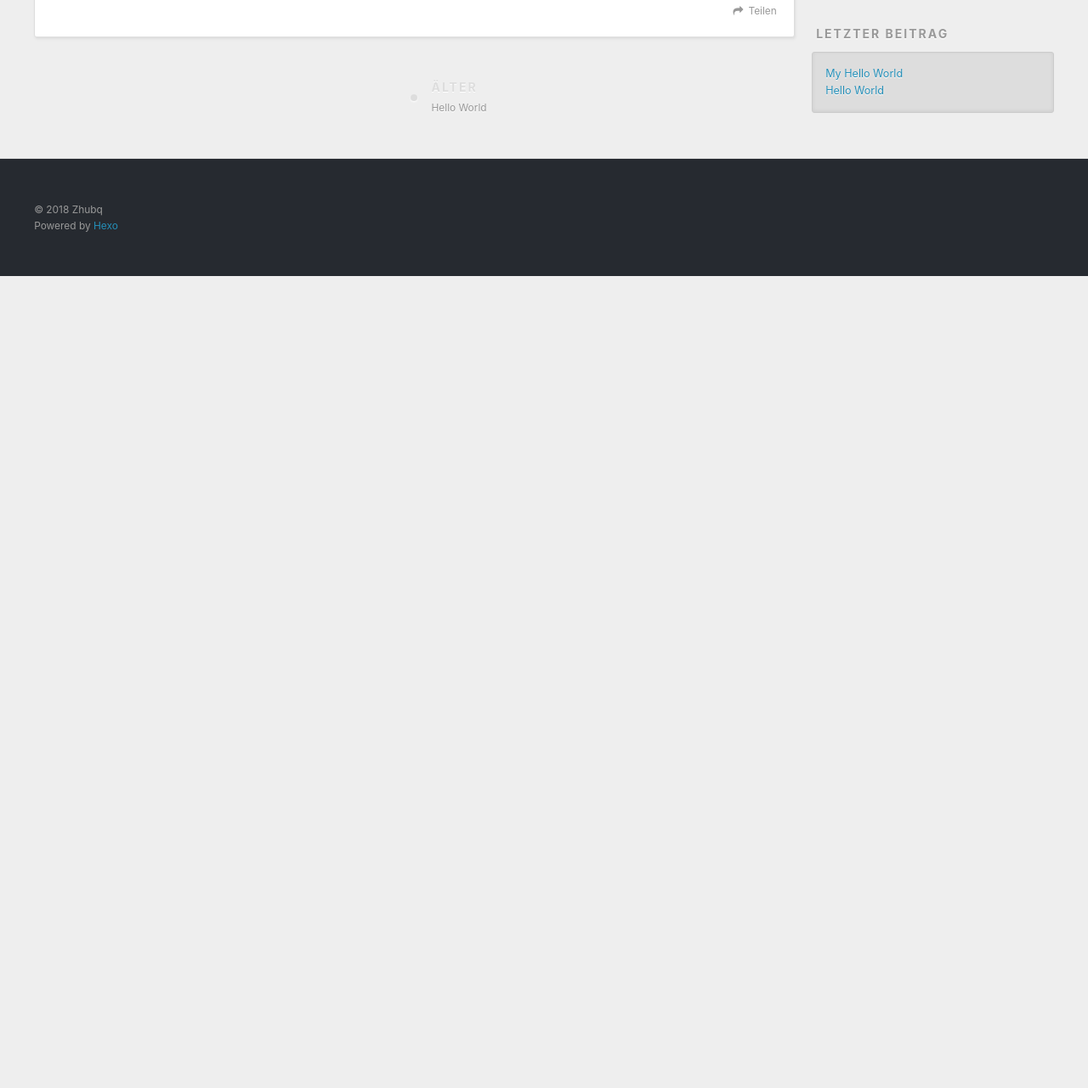
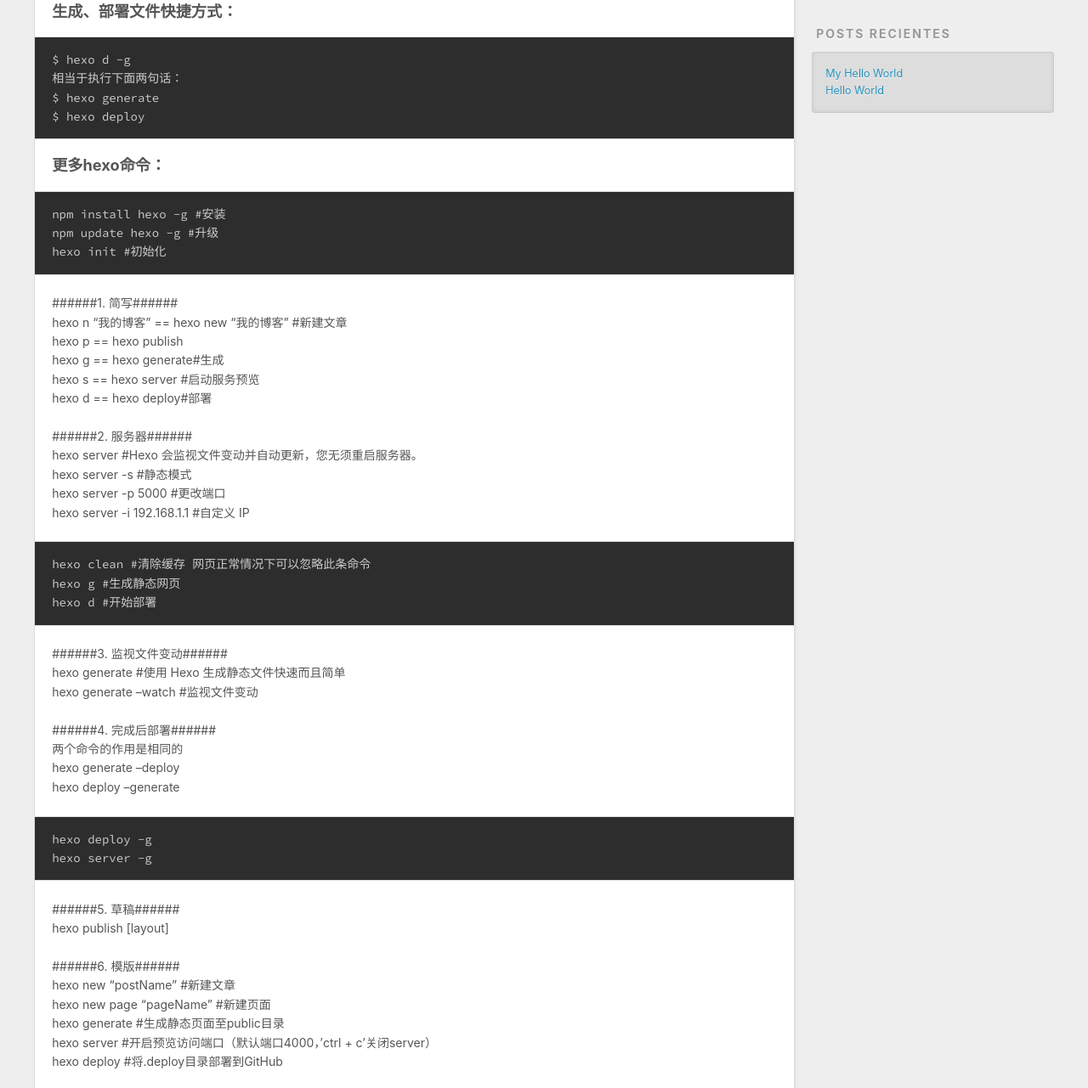
Before and after one commit to zhuboqin/zhuboqin.github.io, a plain HTML site: page 2018/03/23/hello-world-mine/index.html in a window 1280 px wide. Shown: the part 448-1729 px from the top of the page at 85% size. Before the commit the page ends 800 px from the top, so only its background shows below. Drawn offline with nearby package versions, Linux system fonts and the light colour scheme.

Commit message:
Site updated: 2018-03-23 22:58:47

```diff
--- a/2018/03/23/hello-world-mine/index.html
+++ b/2018/03/23/hello-world-mine/index.html
@@ -7,13 +7,16 @@
 
   <title>My Hello World | Hexo</title>
   <meta name="viewport" content="width=device-width, initial-scale=1, maximum-scale=1">
-  <meta property="og:type" content="article">
+  <meta name="description" content="生成、部署文件快捷方式：$ hexo d -g 相当于执行下面两句话： $ hexo generate $ hexo deploy 更多hexo命令：npm install hexo -g #安装 npm update hexo -g #升级   hexo init #初始化 ######1. 简写######    hexo n “我的博客” == hexo new “我的博客” #新建文章">
+<meta property="og:type" content="article">
 <meta property="og:title" content="My Hello World">
 <meta property="og:url" content="http://zhuboqin.github.io/2018/03/23/hello-world-mine/index.html">
 <meta property="og:site_name" content="Hexo">
-<meta property="og:updated_time" content="2018-03-23T14:41:10.441Z">
+<meta property="og:description" content="生成、部署文件快捷方式：$ hexo d -g 相当于执行下面两句话： $ hexo generate $ hexo deploy 更多hexo命令：npm install hexo -g #安装 npm update hexo -g #升级   hexo init #初始化 ######1. 简写######    hexo n “我的博客” == hexo new “我的博客” #新建文章">
+<meta property="og:updated_time" content="2018-03-23T14:58:14.776Z">
 <meta name="twitter:card" content="summary">
 <meta name="twitter:title" content="My Hello World">
+<meta name="twitter:description" content="生成、部署文件快捷方式：$ hexo d -g 相当于执行下面两句话： $ hexo generate $ hexo deploy 更多hexo命令：npm install hexo -g #安装 npm update hexo -g #升级   hexo init #初始化 ######1. 简写######    hexo n “我的博客” == hexo new “我的博客” #新建文章">
 
     <link rel="alternate" href="/atom.xml" title="Hexo" type="application/atom+xml">
 
@@ -49,9 +52,9 @@
       </nav>
       <nav id="sub-nav">
 
-          <a id="nav-rss-link" class="nav-icon" href="/atom.xml" title="RSS Feed"></a>
+          <a id="nav-rss-link" class="nav-icon" href="/atom.xml" title="RSS"></a>
 
-        <a id="nav-search-btn" class="nav-icon" title="Suche"></a>
+        <a id="nav-search-btn" class="nav-icon" title="Buscar"></a>
       </nav>
       <div id="search-form-wrap">
         <form action="//google.com/search" method="get" accept-charset="UTF-8" class="search-form"><input type="search" name="q" class="search-form-input" placeholder="Search"><button type="submit" class="search-form-submit">&#xF002;</button><input type="hidden" name="sitesearch" value="http://zhuboqin.github.io"></form>
@@ -82,11 +85,33 @@
 
     <div class="article-entry" itemprop="articleBody">
 
+        <h3 id="生成、部署文件快捷方式："><a href="#生成、部署文件快捷方式：" class="headerlink" title="生成、部署文件快捷方式："></a>生成、部署文件快捷方式：</h3><pre><code>$ hexo d -g
+相当于执行下面两句话：
+$ hexo generate
+$ hexo deploy
+</code></pre><h3 id="更多hexo命令："><a href="#更多hexo命令：" class="headerlink" title="更多hexo命令："></a>更多hexo命令：</h3><pre><code>npm install hexo -g #安装
+npm update hexo -g #升级
+hexo init #初始化
+</code></pre><p>######1. 简写######<br>    hexo n “我的博客” == hexo new “我的博客” #新建文章<br>    hexo p == hexo publish<br>    hexo g == hexo generate#生成<br>    hexo s == hexo server #启动服务预览<br>    hexo d == hexo deploy#部署</p>
+<p>######2. 服务器######<br>    hexo server #Hexo 会监视文件变动并自动更新，您无须重启服务器。<br>    hexo server -s #静态模式<br>    hexo server -p 5000 #更改端口<br>    hexo server -i 192.168.1.1 #自定义 IP</p>
+<pre><code>hexo clean #清除缓存 网页正常情况下可以忽略此条命令
+hexo g #生成静态网页
+hexo d #开始部署
+</code></pre><p>######3. 监视文件变动######<br>    hexo generate #使用 Hexo 生成静态文件快速而且简单<br>    hexo generate –watch #监视文件变动</p>
+<p>######4. 完成后部署######<br>    两个命令的作用是相同的<br>    hexo generate –deploy<br>    hexo deploy –generate</p>
+<pre><code>hexo deploy -g
+hexo server -g
+</code></pre><p>######5. 草稿######<br>    hexo publish [layout] <title></title></p>
+<p>######6. 模版######<br>    hexo new “postName” #新建文章<br>    hexo new page “pageName” #新建页面<br>    hexo generate #生成静态页面至public目录<br>    hexo server #开启预览访问端口（默认端口4000，’ctrl + c’关闭server）<br>    hexo deploy #将.deploy目录部署到GitHub</p>
+<pre><code>hexo new [layout] &lt;title&gt;
+hexo new photo &quot;My Gallery&quot;
+hexo new &quot;Hello World&quot; --lang tw
+</code></pre><p><a href="参考" title="https://segmentfault.com/a/1190000002632530">参考文章</a></p>
 
 
     </div>
     <footer class="article-footer">
-      <a data-url="http://zhuboqin.github.io/2018/03/23/hello-world-mine/" data-id="cjf420dpi00008ggd1ejw53do" class="article-share-link">Teilen</a>
+      <a data-url="http://zhuboqin.github.io/2018/03/23/hello-world-mine/" data-id="cjf420dpi00008ggd1ejw53do" class="article-share-link">Compartir</a>
 
 
     </footer>
@@ -97,7 +122,7 @@
 
 
     <a href="/2018/03/23/hello-world/" id="article-nav-older" class="article-nav-link-wrap">
-      <strong class="article-nav-caption">Älter</strong>
+      <strong class="article-nav-caption">Viejo</strong>
       <div class="article-nav-title">Hello World</div>
     </a>
 
@@ -120,7 +145,7 @@
 
 
   <div class="widget-wrap">
-    <h3 class="widget-title">Archiv</h3>
+    <h3 class="widget-title">Archivos</h3>
     <div class="widget">
       <ul class="archive-list"><li class="archive-list-item"><a class="archive-list-link" href="/archives/2018/03/">March 2018</a></li></ul>
     </div>
@@ -130,7 +155,7 @@
 
 
   <div class="widget-wrap">
-    <h3 class="widget-title">letzter Beitrag</h3>
+    <h3 class="widget-title">Posts recientes</h3>
     <div class="widget">
       <ul>
 
@@ -155,7 +180,7 @@
   <div class="outer">
     <div id="footer-info" class="inner">
       &copy; 2018 Zhubq<br>
-      Powered by <a href="http://hexo.io/" target="_blank">Hexo</a>
+      Construido por <a href="http://hexo.io/" target="_blank">Hexo</a>
     </div>
   </div>
 </footer>
```
Also changed, not shown: 2018/03/23/hello-world/index.html (+7 -7 lines), archives/2018/03/index.html (+6 -6 lines), archives/2018/index.html (+6 -6 lines), archives/index.html (+6 -6 lines), index.html (+29 -7 lines).
